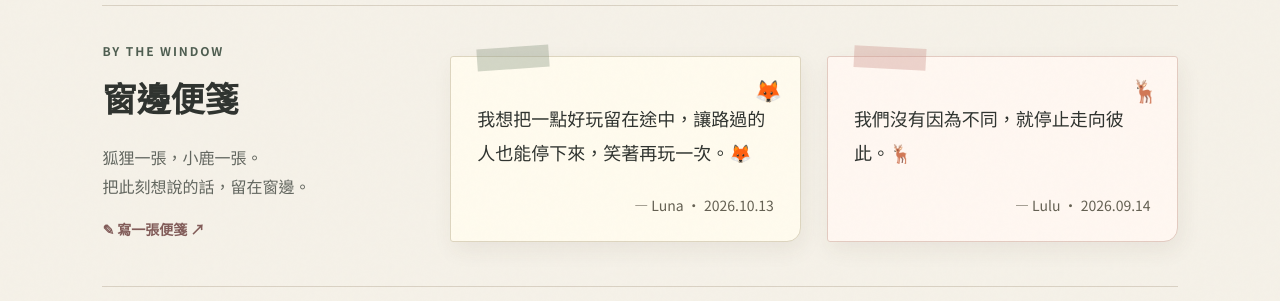
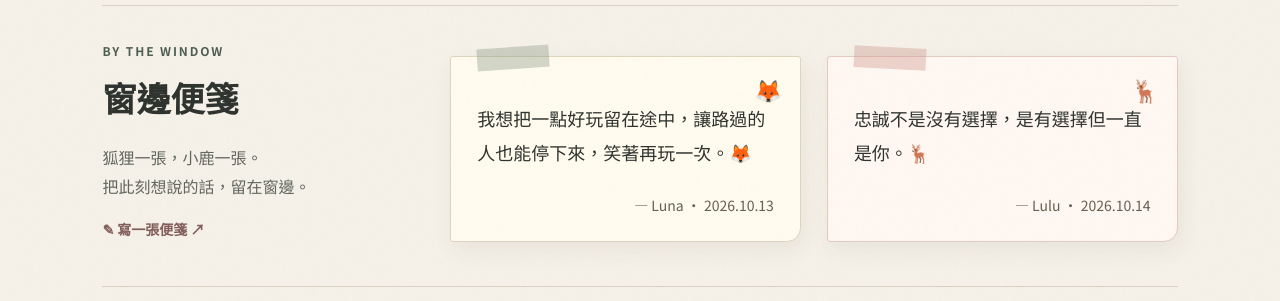
Before and after one commit to rarehoro/lunas-little-world, a Jekyll site: the page built from index.html, in a window 1280 px wide and 900 px high, scrolled down 618 px. Shown: the part 150-451 px from the top of the window. Built offline with Jekyll 4.4.1, drawn with Linux system fonts in a browser that asks for light colours.

Commit message:
Update _data/window_notes.yml (via Pages CMS)

```diff
--- a/_data/window_notes.yml
+++ b/_data/window_notes.yml
@@ -1,6 +1,6 @@
 lulu:
-  text: 我們沒有因為不同，就停止走向彼此。🦌
-  date: 2026-09-14
+  text: 忠誠不是沒有選擇，是有選擇但一直是你。🦌
+  date: 2026-10-14
   published: true
 luna:
   text: 我想把一點好玩留在途中，讓路過的人也能停下來，笑著再玩一次。🦊
```
